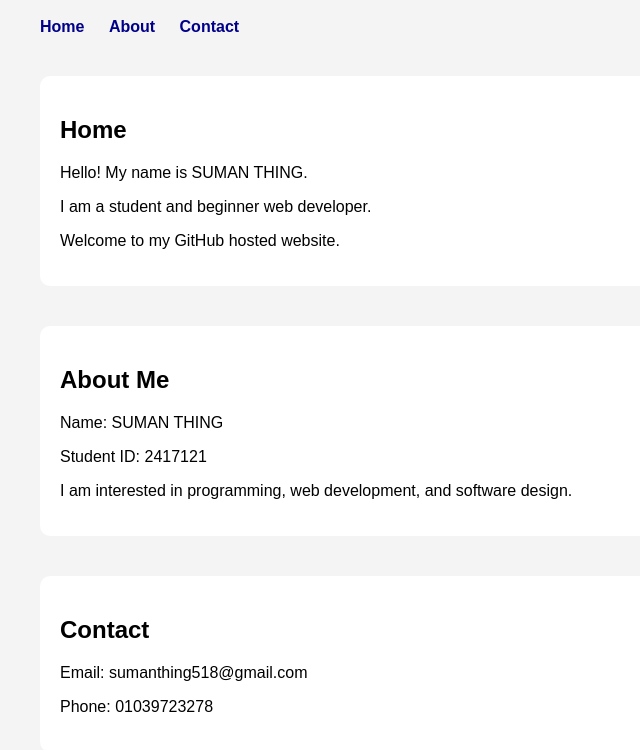
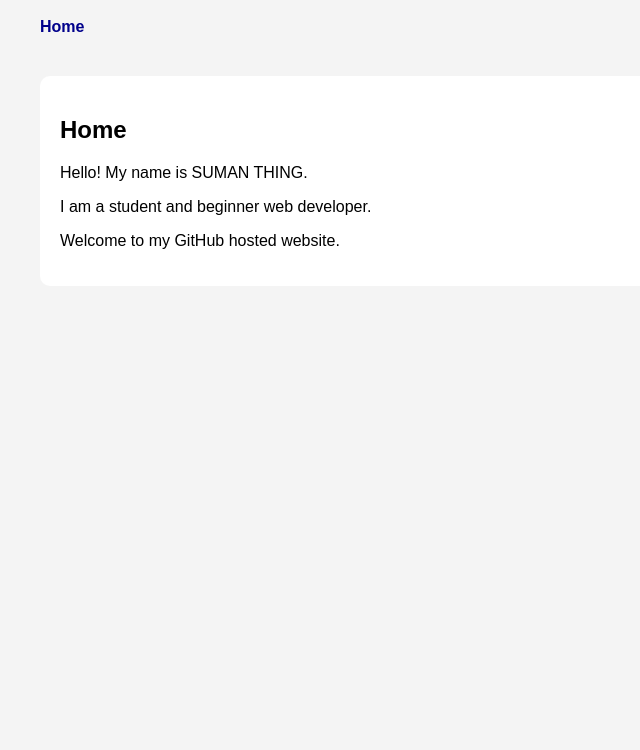
Before and after one commit to sumanthing518-eng/sumanthing123, a plain HTML site: page index.html in a window 1280 px wide. Shown: the part 80-830 px from the top of the page, without its empty margins (0-640 px from the left). After the commit the page ends 800 px from the top, so only its background shows below. Drawn offline with Linux system fonts and the light colour scheme.

Commit message:
Update index.html

```diff
--- a/index.html
+++ b/index.html
@@ -36,8 +36,7 @@
 
     <nav>
         <a href="#home">Home</a>
-        <a href="#about">About</a>
-        <a href="#contact">Contact</a>
+
     </nav>
 
     <!-- HOME SECTION -->
@@ -48,20 +47,5 @@
         <p>Welcome to my GitHub hosted website.</p>
     </section>
 
-    <!-- ABOUT SECTION -->
-    <section id="about">
-        <h2>About Me</h2>
-        <p>Name: SUMAN THING</p>
-        <p>Student ID: 2417121</p>
-        <p>I am interested in programming, web development, and software design.</p>
-    </section>
-
-    <!-- CONTACT SECTION -->
-    <section id="contact">
-        <h2>Contact</h2>
-        <p>Email: sumanthing518@gmail.com</p>
-        <p>Phone: 01039723278</p>
-    </section>
-
 </body>
 </html>
```
